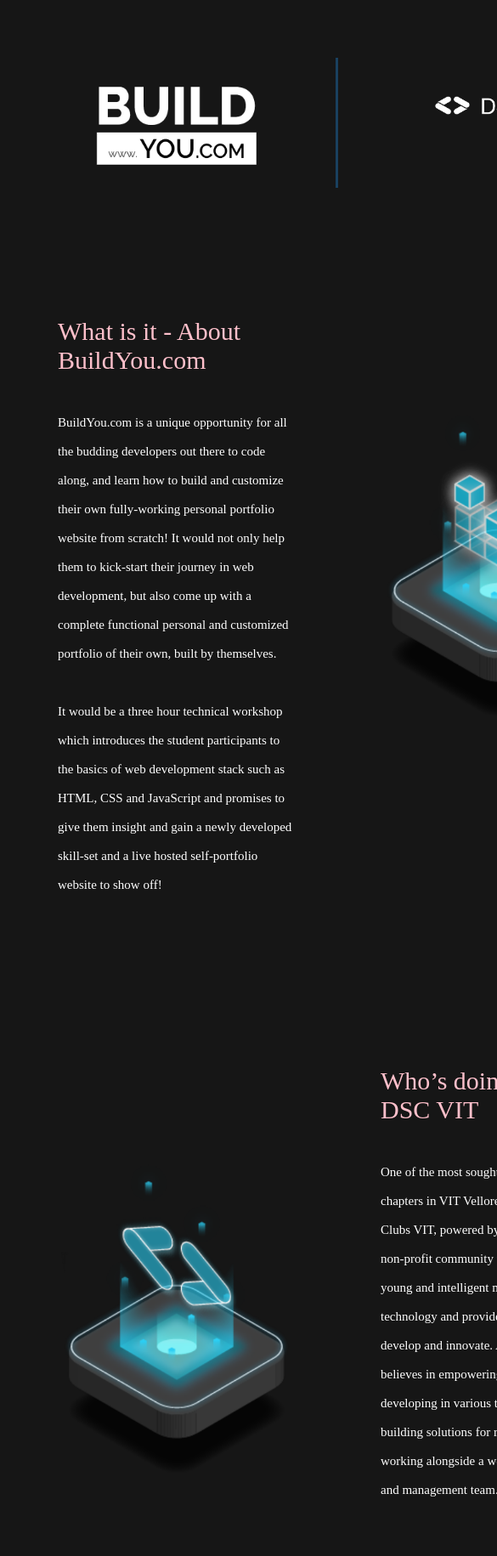
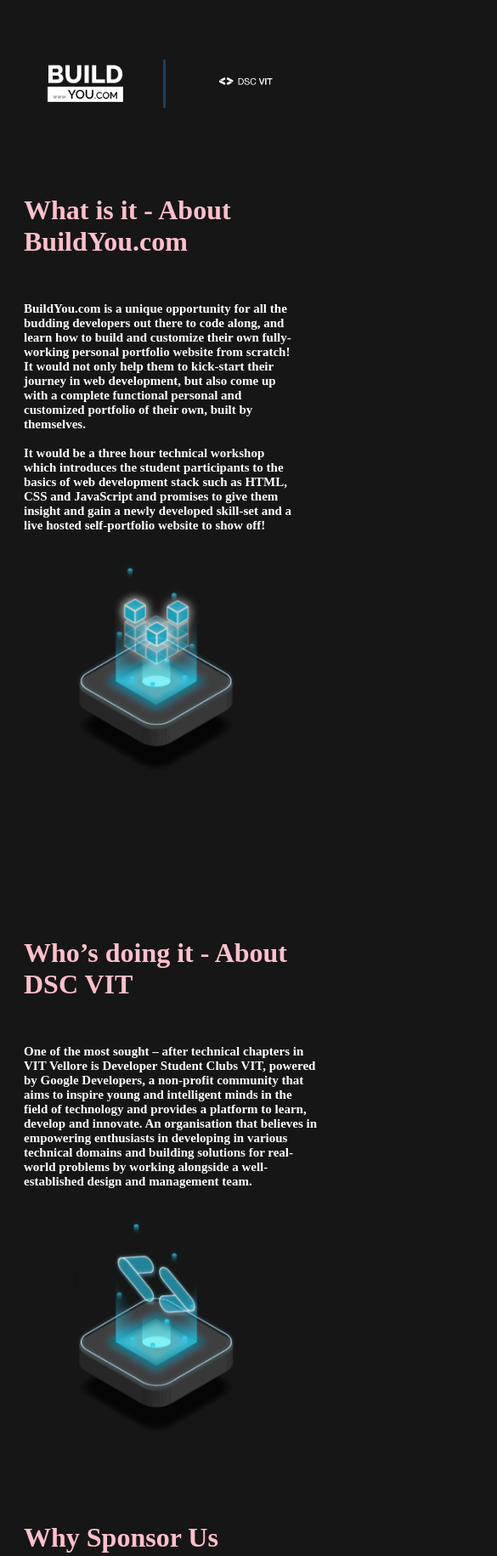
Before and after one commit to Nirmitjatana/BuildYou_Email_Template, a plain HTML site: page index.html in a window 390 px wide. Shown: the top 1831 px of the page at 85% size, 585 px wide, since content can reach past the window. Drawn offline with Linux system fonts and the light colour scheme.

Commit message:
Update index.html

```diff
--- a/index.html
+++ b/index.html
@@ -8,34 +8,84 @@
         body{
             background-color: rgba(22,22,22,1);
             font-family: montserrat;
+            /* width:100vw; */
         }
         .grid-container {
+        margin-top: 70px;
         display: grid;
-        grid-template-columns: auto auto;
+        grid-template-columns: 1fr 1fr;
         /* background-color: #2196F3; */
-        padding: 10px;
+        /* margin: 5px; */
+        /* width:100vw; */
+        /* padding: 10px; */
         }
         .grid-item {
-        padding: 50px;
+        /* padding: 50px; */
         font-size: 30px;
+        /* width:1fr; */
         /* text-align: center; */
         }
         .grid-item2 {
-        padding: 50px;
+
+        /* background-color:springgreen; */
+        /* padding: 50px; */
         font-size: 30px;
         text-align: center;
+        /* display: flex; */
+        /* justify-content: center; */
         }
         .grid-item3 {
-        padding: 50px;
-        font-size: 30px;
+        width: calc(50vw - 78px);
+        padding-top: 150px;
+        padding-left: 60px;
+        /* font-size: 30px; */
+        /* background-color: violet; */
+        display: inline-block;
+        /* text-align: center; */
+        }
+        .grid-item5{
+            display: inline-block;
+            text-align: center;
+            width: calc(50vw - 78px);
+            /* background-color: slateblue; */
+            padding-left: 60px;
+            padding-bottom: 50px;
+            /* margin-top: -20px; */
+            /* padding-top: 50px; */
+        }
+        .grid-item4 {
+        display: inline-block;
+        width: calc(50vw - 20px);
+        /* width:100%; */
+        padding-top: 50px;
+
+        /* padding-top: 150px; */
+        /* padding-left: 60px; */
+        /* font-size: 30px; */
+        /* background-color:teal; */
         text-align: center;
         }
+        .grid-item6 {
+        display: inline-block;
+        width: calc(50vw - 60px);
+        /* margin-top: -120px; */
+
+        /* width:100%; */
+        /* padding-top: 10px; */
+
+        /* padding-top: 150px; */
+        /* padding-left: 60px; */
+        /* font-size: 30px; */
+        /* background-color:teal; */
+        /* text-align: center; */
+        }
         .grid-item1 {
-        margin-top: 50px;
-        padding: 20px;
+        /* margin-top: 50px; */
+        /* padding: 20px; */
         font-size: 30px;
         text-align: center;
         border-style: solid;
+        /* background-color:tomato; */
         border-right-color: #2196F355;
         border-top: none;
         border-left: none;
@@ -46,17 +96,21 @@
         }
         .dsclogo{
             width:350px;
-            padding-top:50px;
+            /* height: 100px; */
+            /* margin: auto auto; */
+            padding-top:30px;
         }
         .text{
             font-size: 15px;
         }
         .first{
-            padding-top:110px;
+            /* padding-top:110px; */
             width:280px;
         }
         .footer{
-            margin:10px 70px;
+            /* width: calc(100vw - 60px); */
+            padding-left: 40px;
+            /* margin:10px 70px; */
             border-style: solid;
             border-color: pink;
             border-left:none;
@@ -66,29 +120,79 @@
 
         .line{
             text-align: center;
-            padding-top: 40px;
+            padding-top: 140px;
+            /* padding-left: 40px; */
+            /* width:calc(100vw - 150px) */
             /* border-color: pink; */
             /* border-style: solid; */
             /* width:100vw; */
         }
+        .vanish{
+            display: none;
+        }
         @media (max-width: 768px){
+            /* .grid-item{
+                width:100%;
+            } */
             .buildlogo{
-            width:190px;
+            width:90px;
             }
             .dsclogo{
-            width:170px;
-            padding-top:30px;
+            width:70px;
+            padding-top:15px;
             }
             .first{
-                padding-top:210px;
+                padding-top:10px;
+                width:200px
             }
             .footer{
-                margin:10px 0px 0px 20px;
-                width: 92vmax;
+                /* width: calc(90vw - 5px); */
+                /* margin-left:10px; */
+                padding-left: 5px;
+                /* width: 92vmax; */
             }
             .line{
-                width: 100vmax;
+                font-size: 10px;
+                font-weight: 100;
+                padding-top: 80px;
             }
+            .grid-item3{
+                /* grid-template-columns: 1fr; */
+                /* width: 90vw; */
+                padding-left: 20px;
+                padding-top:80px;
+                width: calc(90vw - 30px);
+            }
+            .grid-item6{
+                /* grid-template-columns: 1fr; */
+                /* width: 90vw; */
+                padding-left: 20px;
+                padding-top:80px;
+                width: calc(90vw - 5px);
+            }
+            .grid-item4{
+                padding-top: 0px;
+                width: calc(90vw);
+
+            }
+            .grid-item5{
+                display: none;
+            }
+            .vanish{
+                display: block;
+                width: calc(90vw - 0px);
+                /* background-color: slateblue; */
+                text-align: center;
+            }
+            /* .grid-container{
+                grid-template-columns: 1fr;
+            }
+            .grid-item1{
+                display: inline-block;
+            }
+            .grid-item2{
+                display: inline-block;
+            } */
         }
     </style>
 </head>
@@ -100,36 +204,44 @@
         <div class="grid-item2">
             <img src="Short_Logo_b_pattern.png" alt="dsc" class="dsclogo">
         </div>
-        <div class="grid-item">
-            <br><br><br>
-            <span style="color:pink;text-align: center;">What is it - About BuildYou.com</span><br><br>
-            <span class="text" style="color: white;">BuildYou.com is a unique opportunity for all the budding developers out there to code along, and learn how to build and customize their own fully-working personal portfolio website from scratch! It would not only help them to kick-start their journey in web development, but also come up with a complete functional personal and customized portfolio of their own, built by themselves. <br/><br/>It would be a three hour technical workshop which introduces the student participants to the basics of web development stack such as HTML, CSS and JavaScript and promises to give them insight and gain a newly developed skill-set and a live hosted self-portfolio website to show off!</span>
     </div>
         <div class="grid-item3">
+            <h1 style="color:pink;">What is it - About BuildYou.com</h1><br>
+            <h2 class="text" style="color: white;">BuildYou.com is a unique opportunity for all the budding developers out there to code along, and learn how to build and customize their own fully-working personal portfolio website from scratch! It would not only help them to kick-start their journey in web development, but also come up with a complete functional personal and customized portfolio of their own, built by themselves. <br/><br/>It would be a three hour technical workshop which introduces the student participants to the basics of web development stack such as HTML, CSS and JavaScript and promises to give them insight and gain a newly developed skill-set and a live hosted self-portfolio website to show off!</h2>
+        </div>
+        <div class="grid-item4">
             <img src="Build_you.png" alt="first" class="first">
         </div>
-        <div class="grid-item3">
+        <br>
+        <br>
+        <br>
+        <br>
+        <br>
+        <br>
+        <div class="grid-item5">
             <img src="Asset_3.png" alt="two" class="first">
         </div>
-        <div class="grid-item">
-            <br><br><br>
-            <span style="color:pink;text-align: center;">Who’s doing it - About DSC VIT</span><br><br>
-            <span class="text" style="color: white;">One of the most sought – after technical chapters in VIT Vellore is Developer Student Clubs VIT, powered by Google Developers, a non-profit community that aims to inspire young and intelligent minds in the field of technology and provides a platform to learn, develop and innovate. An organisation that believes in empowering enthusiasts in developing in various technical domains and building solutions for real-world problems by working alongside a well-established design and management team.</span>
+        <div class="grid-item6">
+            <h1 style="color:pink">Who’s doing it - About DSC VIT</h1><br>
+            <h2 class="text" style="color: white;">One of the most sought – after technical chapters in VIT Vellore is Developer Student Clubs VIT, powered by Google Developers, a non-profit community that aims to inspire young and intelligent minds in the field of technology and provides a platform to learn, develop and innovate. An organisation that believes in empowering enthusiasts in developing in various technical domains and building solutions for real-world problems by working alongside a well-established design and management team.</h2>
         </div>
-        <div class="grid-item">
-            <br><br><br>
-            <span style="color:pink;text-align: center;">Why Sponsor Us</span><br><br>
-            <span class="text" style="color: white;">In order to achieve our vision and make this event a success, we need the help of industry pioneers and leaders like you. We seek collaboration with you, in terms of monetary support as well as in-kind, so that we can deliver quality content to the eager learners out there.<br/><br/>Having you as a sponsor, we would be obliged to display your logo on all of our marketing material and get access to many more perks like these, getting your company’s name out to the overwhelming student community of VIT Vellore who are tomorrow’s potential customers.</span>
+        <div class="vanish">
+            <img src="Asset_3.png" alt="two" class="first">
         </div>
         <div class="grid-item3">
-            <img src="Asset_3.png" alt="two" class="first">
+
+            <h1 style="color:pink">Why Sponsor Us</h1><br>
+            <h2 class="text" style="color: white;">In order to achieve our vision and make this event a success, we need the help of industry pioneers and leaders like you. We seek collaboration with you, in terms of monetary support as well as in-kind, so that we can deliver quality content to the eager learners out there.<br/><br/>Having you as a sponsor, we would be obliged to display your logo on all of our marketing material and get access to many more perks like these, getting your company’s name out to the overwhelming student community of VIT Vellore who are tomorrow’s potential customers.</h2>
         </div>
+        <div class="grid-item4">
+            <img src="Why_sponsor.png" alt="two" class="first">
         </div>
+
     <br>
     <div class="line">
-        <span style="color:pink;">
+        <h3 style="color:pink;">
         The brochure is attached with this email for your reference.
-        </span>
+        </h3>
     </div>
     <br>
     <br>
@@ -139,8 +251,8 @@
         <h1 style="color:pink">Contact Us</h1>
     </div>
     <br>
-    <div class="child">
+    <!-- <div class="child"> -->
 
-    </div>
+    <!-- </div> -->
 </body>
 </html>
```
Lines whose indentation alone changed are shown as unchanged.
